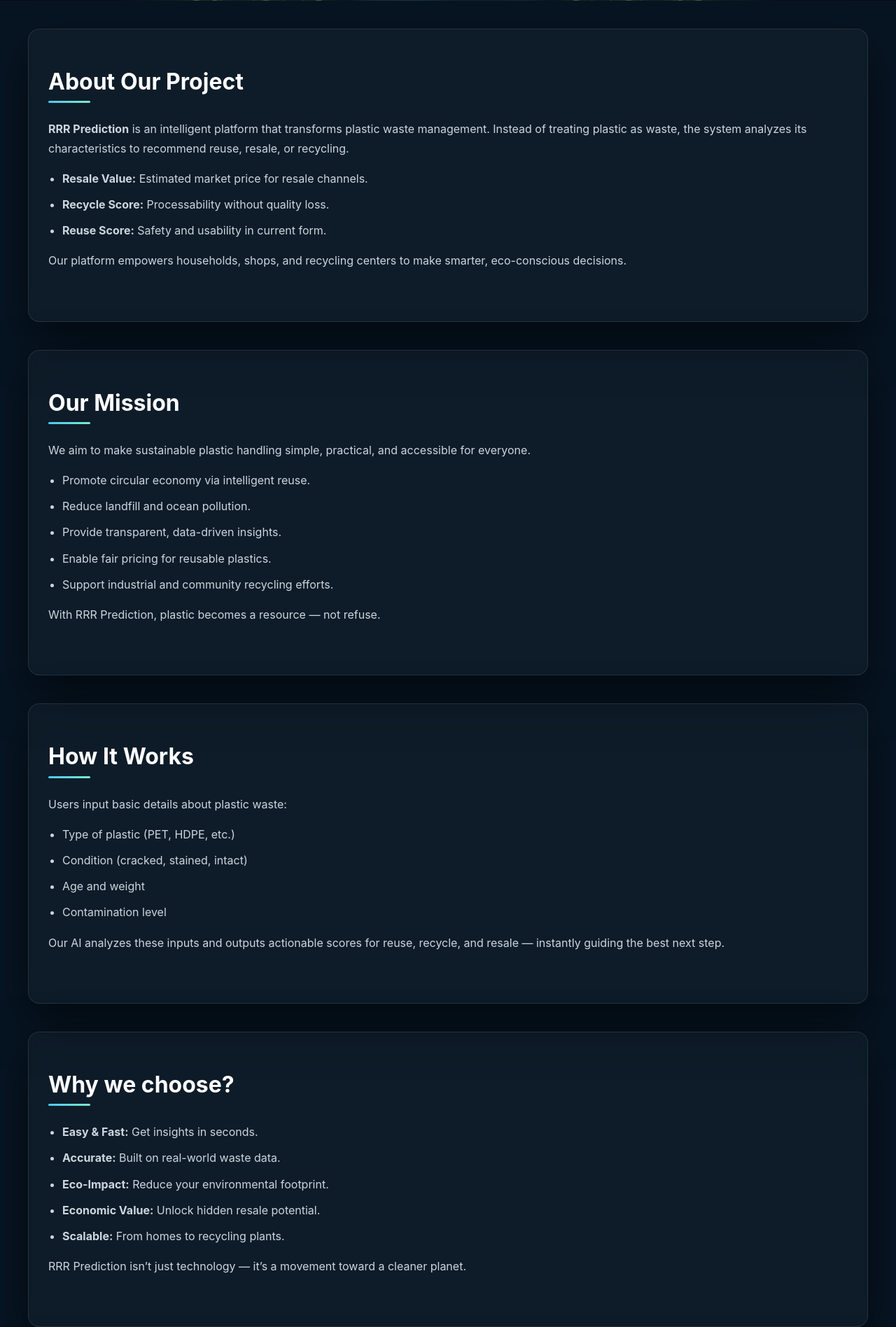
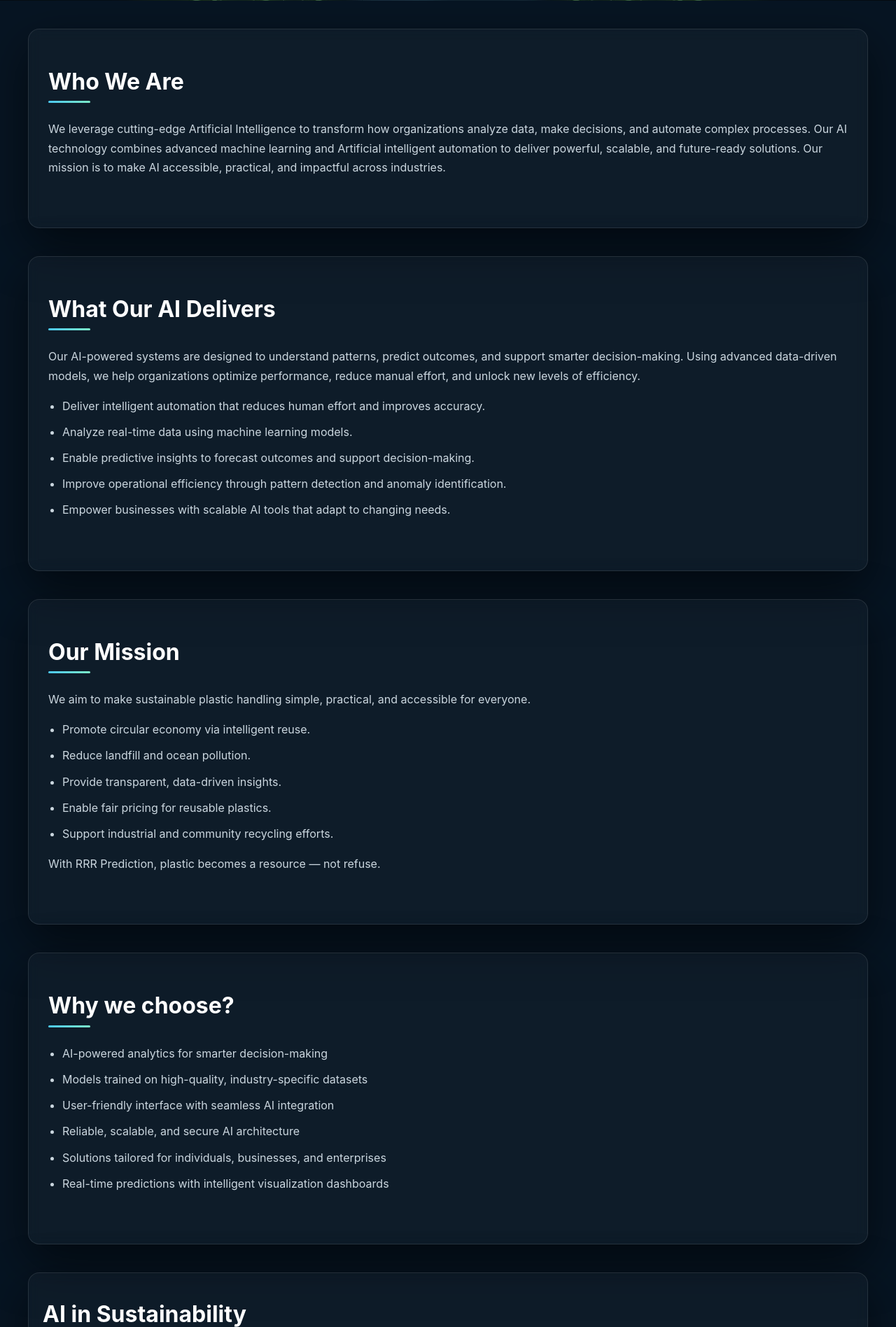
Before and after one commit to Mounikapatheparapu/AI-Based-plastic-reuse-recycle-resale-prediction, a Flask app: page /about in a window 1280 px wide. Shown: the part 357-2253 px from the top of the page at 70% size. Run offline with Flask 3, Linux system fonts and the light colour scheme.

Commit message:
Updated code

```diff
--- a/templates/about.html
+++ b/templates/about.html
@@ -4,6 +4,8 @@
   <meta charset="utf-8" />
   <meta name="viewport" content="width=device-width,initial-scale=1" />
   <title>About — RRR Industrial AI</title>
+  <link rel="icon" type="image/png" href="{{ url_for('static', filename='assets/logo.png') }}" />
+
 
   <!-- Bootstrap & Font Awesome -->
   <link href="https://cdn.jsdelivr.net/npm/bootstrap@5.3.0/dist/css/bootstrap.min.css" rel="stylesheet">
@@ -353,15 +355,32 @@
 
 <!-- Project Overview -->
 <section class="section-wrapper">
-  <h2 class="section-title">About Our Project</h2>
+  <h2 class="section-title">Who We Are</h2>
   <div class="section-content">
-    <p><strong>RRR Prediction</strong> is an intelligent platform that transforms plastic waste management. Instead of treating plastic as waste, the system analyzes its characteristics to recommend reuse, resale, or recycling.</p>
+    <p>We leverage cutting-edge Artificial Intelligence to transform how organizations analyze data,
+      make decisions, and automate complex processes. Our AI technology
+      combines advanced machine learning
+      and Artificial intelligent automation to deliver powerful, scalable, and future-ready solutions.
+      Our mission is to make AI accessible, practical, and impactful across industries.</p>
+  </div>
+</section>
+
+<!-- How It Works -->
+<section class="section-wrapper">
+  <h2 class="section-title">What Our AI Delivers</h2>
+  <div class="section-content">
+    <p>Our AI-powered systems are designed to understand patterns,
+      predict outcomes, and support smarter decision-making.
+      Using advanced data-driven models, we help organizations optimize performance,
+      reduce manual effort,
+      and unlock new levels of efficiency.</p>
     <ul>
-      <li><strong>Resale Value:</strong> Estimated market price for resale channels.</li>
-      <li><strong>Recycle Score:</strong> Processability without quality loss.</li>
-      <li><strong>Reuse Score:</strong> Safety and usability in current form.</li>
+      <li>Deliver intelligent automation that reduces human effort and improves accuracy.</li>
+      <li>Analyze real-time data using machine learning models.</li>
+      <li>Enable predictive insights to forecast outcomes and support decision-making.</li>
+      <li>Improve operational efficiency through pattern detection and anomaly identification.</li>
+      <li>Empower businesses with scalable AI tools that adapt to changing needs.</li>
     </ul>
-    <p>Our platform empowers households, shops, and recycling centers to make smarter, eco-conscious decisions.</p>
   </div>
 </section>
 
@@ -381,33 +400,20 @@
   </div>
 </section>
 
-<!-- How It Works -->
-<section class="section-wrapper">
-  <h2 class="section-title">How It Works</h2>
-  <div class="section-content">
-    <p>Users input basic details about plastic waste:</p>
-    <ul>
-      <li>Type of plastic (PET, HDPE, etc.)</li>
-      <li>Condition (cracked, stained, intact)</li>
-      <li>Age and weight</li>
-      <li>Contamination level</li>
-    </ul>
-    <p>Our AI analyzes these inputs and outputs actionable scores for reuse, recycle, and resale — instantly guiding the best next step.</p>
-  </div>
-</section>
+
 
 <!-- Why Choose RRR -->
 <section class="section-wrapper">
   <h2 class="section-title">Why we choose?</h2>
   <div class="section-content">
     <ul>
-      <li><strong>Easy & Fast:</strong> Get insights in seconds.</li>
-      <li><strong>Accurate:</strong> Built on real-world waste data.</li>
-      <li><strong>Eco-Impact:</strong> Reduce your environmental footprint.</li>
-      <li><strong>Economic Value:</strong> Unlock hidden resale potential.</li>
-      <li><strong>Scalable:</strong> From homes to recycling plants.</li>
+      <li>AI-powered analytics for smarter decision-making</li>
+      <li>Models trained on high-quality, industry-specific datasets</li>
+      <li>User-friendly interface with seamless AI integration</li>
+      <li>Reliable, scalable, and secure AI architecture</li>
+      <li>Solutions tailored for individuals, businesses, and enterprises</li>
+      <li>Real-time predictions with intelligent visualization dashboards</li>
     </ul>
-    <p>RRR Prediction isn’t just technology — it’s a movement toward a cleaner planet.</p>
   </div>
 </section>
 
--- a/templates/contact.html
+++ b/templates/contact.html
@@ -5,6 +5,7 @@
   <meta charset="utf-8" />
   <meta name="viewport" content="width=device-width, initial-scale=1" />
   <title>Contact - RRR Prediction</title>
+  <link rel="icon" type="image/png" href="{{ url_for('static', filename='assets/logo.png') }}" />
 
   <link rel="stylesheet" href="https://cdnjs.cloudflare.com/ajax/libs/font-awesome/6.5.0/css/all.min.css">
   <link href="https://cdn.jsdelivr.net/npm/bootstrap@5.3.8/dist/css/bootstrap.min.css" rel="stylesheet" />
--- a/templates/index.html
+++ b/templates/index.html
@@ -4,6 +4,7 @@
   <meta charset="utf-8" />
   <meta name="viewport" content="width=device-width,initial-scale=1" />
   <title>RRR — Industrial AI Technology</title>
+  <link rel="icon" type="image/png" href="{{ url_for('static', filename='assets/logo.png') }}" />
 
   <!-- Bootstrap -->
   <link href="https://cdn.jsdelivr.net/npm/bootstrap@5.3.0/dist/css/bootstrap.min.css" rel="stylesheet">
--- a/templates/ourai.html
+++ b/templates/ourai.html
@@ -4,6 +4,7 @@
   <meta charset="utf-8" />
   <meta name="viewport" content="width=device-width,initial-scale=1" />
   <title>Our AI — RRRPrediction</title>
+  <link rel="icon" type="image/png" href="{{ url_for('static', filename='assets/logo.png') }}" />
 
   <!-- Bootstrap & Font Awesome -->
   <link href="https://cdn.jsdelivr.net/npm/bootstrap@5.3.0/dist/css/bootstrap.min.css" rel="stylesheet">
```
